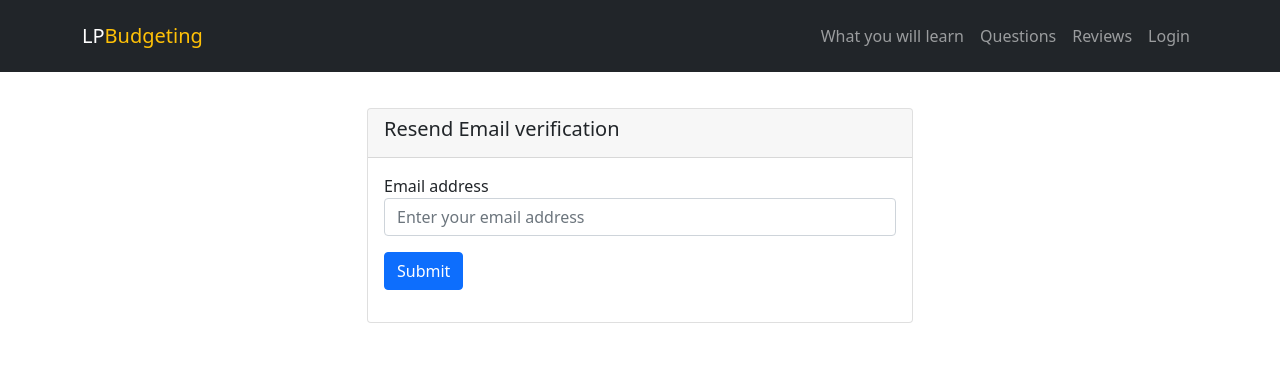
After one commit to LukaP123456/budgeting-website, a PHP site: page /BUDGETING_WEBSITE/resend-email-verification.php in a window 1280 px wide. The commit adds this page. Shown: the top 370 px of the page. Run offline with PHP 8.4, Linux system fonts and the light colour scheme; some libraries are stand-ins or nearby versions.

Commit message:
resend code stuff

```diff
--- a/classes/login.classes.php
+++ b/classes/login.classes.php
@@ -1,5 +1,6 @@
 <?php
 session_start();
+include "dbh.classes.php";
 class Login extends Dbh{
 
     protected function getUser($email, $pwd){
--- a/classes/signup-contr.classes.php
+++ b/classes/signup-contr.classes.php
@@ -25,6 +25,8 @@ class SignupContr extends Signup
         $this->verify_token = $verify_token;
 
     }
+
+
 
     public function signupUser()
     {
--- a/includes/login-modal.php
+++ b/includes/login-modal.php
@@ -74,6 +74,10 @@
                     <div class="modal-footer">
                         <button type="button" class="btn btn-secondary" data-bs-dismiss="modal">Close</button>
                         <button type="submit" name="submit" id="submit" class="btn btn-primary">Login</button>
+                        <hr>
+                        <h5>Did not receive Your Verification Email?
+                            <a href="./resend-email-verification.php">Resend</a>
+                        </h5>
                     </div>
                 </form>
             </div>
--- /dev/null
+++ b/resend-email-verification.php
@@ -0,0 +1,50 @@
+<!doctype html>
+<html lang="en">
+<head>
+    <meta charset="UTF-8">
+    <meta name="viewport"
+          content="width=device-width, user-scalable=no, initial-scale=1.0, maximum-scale=1.0, minimum-scale=1.0">
+    <meta http-equiv="X-UA-Compatible" content="ie=edge">
+    <!--Bootstrap link -->
+    <link href="https://cdn.jsdelivr.net/npm/bootstrap@5.1.3/dist/css/bootstrap.min.css" rel="stylesheet"
+          integrity="sha384-1BmE4kWBq78iYhFldvKuhfTAU6auU8tT94WrHftjDbrCEXSU1oBoqyl2QvZ6jIW3" crossorigin="anonymous">
+    <!--Bootstrap icons link-->
+    <link rel="stylesheet" href="https://cdn.jsdelivr.net/npm/bootstrap-icons@1.3.0/font/bootstrap-icons.css">
+    <!--Mapbox css link (optional)-->
+    <link href='https://api.mapbox.com/mapbox-gl-js/v2.3.1/mapbox-gl.css' rel='stylesheet' />
+
+    <!--Custom styles link-->
+    <link rel="stylesheet" href="CSS/style.css">
+
+    <!--JQUERY LINK-->
+    <script src="https://ajax.googleapis.com/ajax/libs/jquery/3.6.0/jquery.min.js"></script>
+
+    <title>LP Budgeting</title>
+</head>
+<?php include "header.php";?>
+<body>
+<div class="py-5">
+    <div class="container">
+        <div class="row justify-content-center">
+            <div class="col-md-6">
+                <div class="card">
+                    <div class="card-header">
+                        <h5>Resend Email verification</h5>
+                    </div>
+                    <div class="card-body">
+                        <form action="resend-code.php" method="POST">
+                            <div class="form-group mb-3">
+                                <label for="email">Email address</label>
+                                <input type="email" name="email" class="form-control" placeholder="Enter your email address">
+                            </div>
+                            <div class="form-group mb-3">
+                                <button type="submit" name="resend_email_verify_btn" class="btn btn-primary" >Submit</button>
+                            </div>
+                        </form>
+                    </div>
+                </div>
+            </div>
+        </div>
+    </div>
+</div>
+</body>
```
Also changed, not shown: classes/signup.classes.php (+26 -0 lines), resend-code.php (added, +26 -0 lines).
